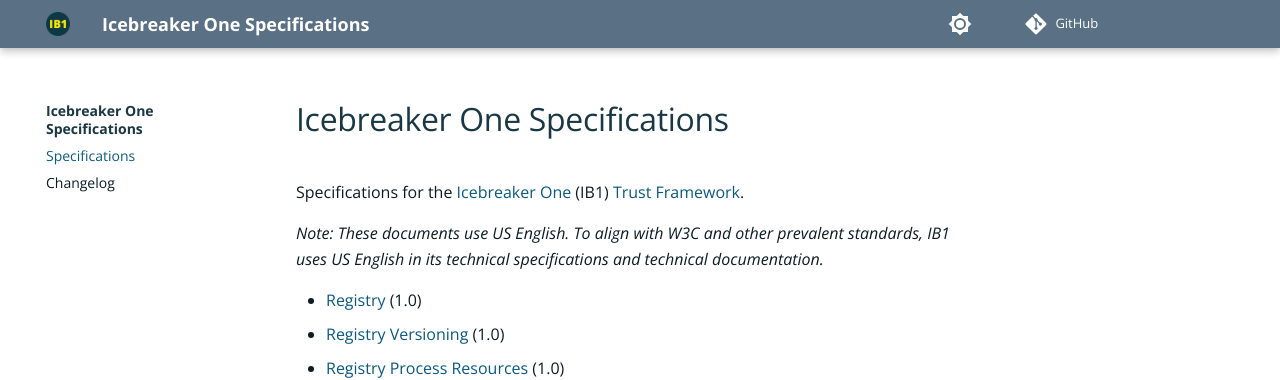
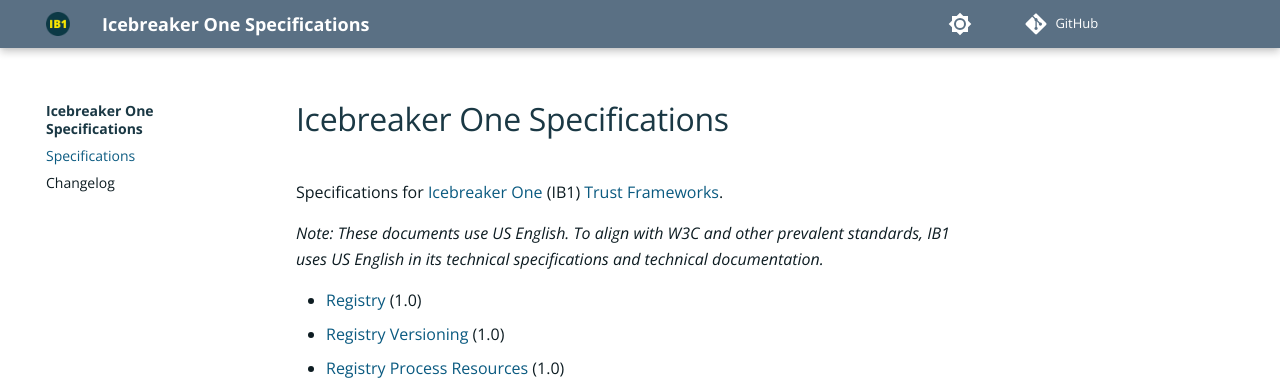
Before and after one commit to icebreakerone/ib1-technical-specifications, an MkDocs documentation site: the page built from docs/index.md, in a window 1280 px wide and 987 px high. Shown: the top 380 px of the window. Built offline with MkDocs 1.6.1 and Material for MkDocs 9.7.7, drawn with Linux system fonts in a browser that asks for light colours; comment, search, counter and statistics services are not loaded.

Commit message:
Pluralise Trust Frameworks, because there isn't just one IB1 TF.

```diff
--- a/docs/index.md
+++ b/docs/index.md
@@ -1,6 +1,6 @@
 # Icebreaker One Specifications
 
-Specifications for the [Icebreaker One](https://ib1.org) (IB1) [Trust Framework](https://ib1.org/trust-frameworks/).
+Specifications for [Icebreaker One](https://ib1.org) (IB1) [Trust Frameworks](https://ib1.org/trust-frameworks/).
 
 _Note: These documents use US English. To align with W3C and other prevalent standards, IB1 uses US English in its technical specifications and technical documentation._
 
```
